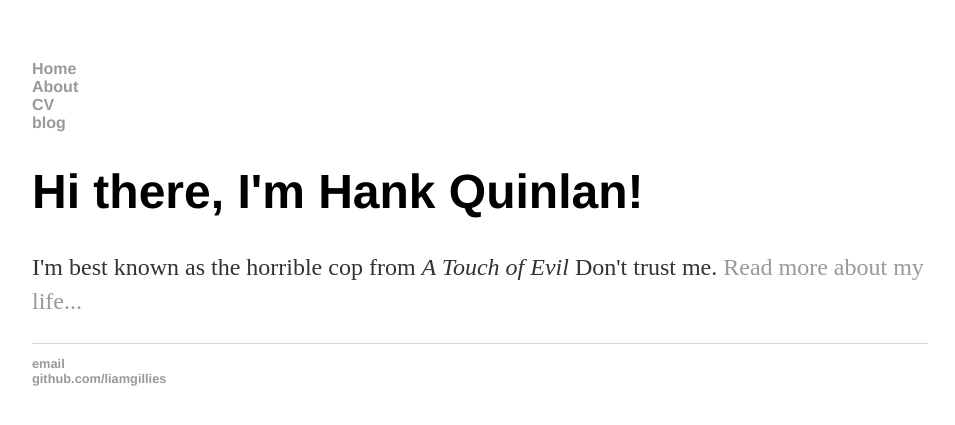
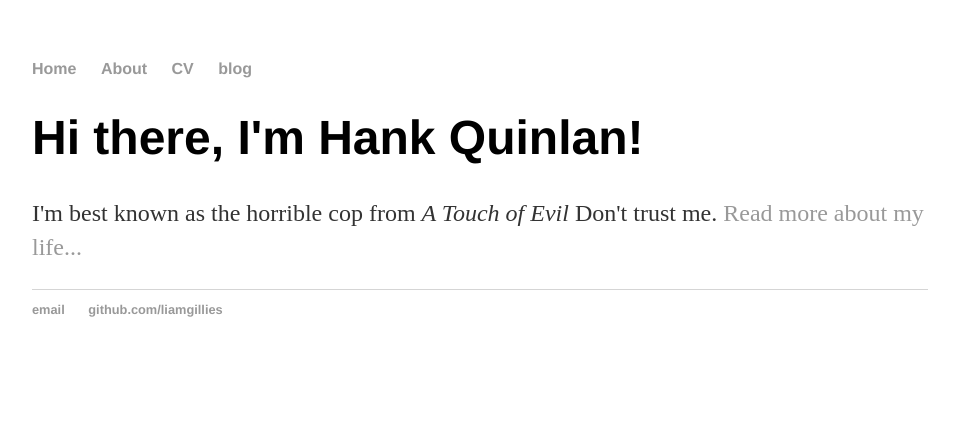
Before and after one commit to liamgillies/liamgillies.github.io, a Jekyll site: the page built from index.html, in a window 1280 px wide. Shown: the top 425 px of the page, without its empty margins (160-1115 px from the left). Built offline with Jekyll 4.4.1, drawn with Linux system fonts in a browser that asks for light colours.

Commit message:
Update main.css

```diff
--- a/css/main.css
+++ b/css/main.css
@@ -9,7 +9,7 @@ nav ul, footer ul {
     font-weight: bold;
 }
 nav ul li, footer ul li {
-    display: outline;
+    display: inline;
     margin-right: 20px;
 }
 a {
```
